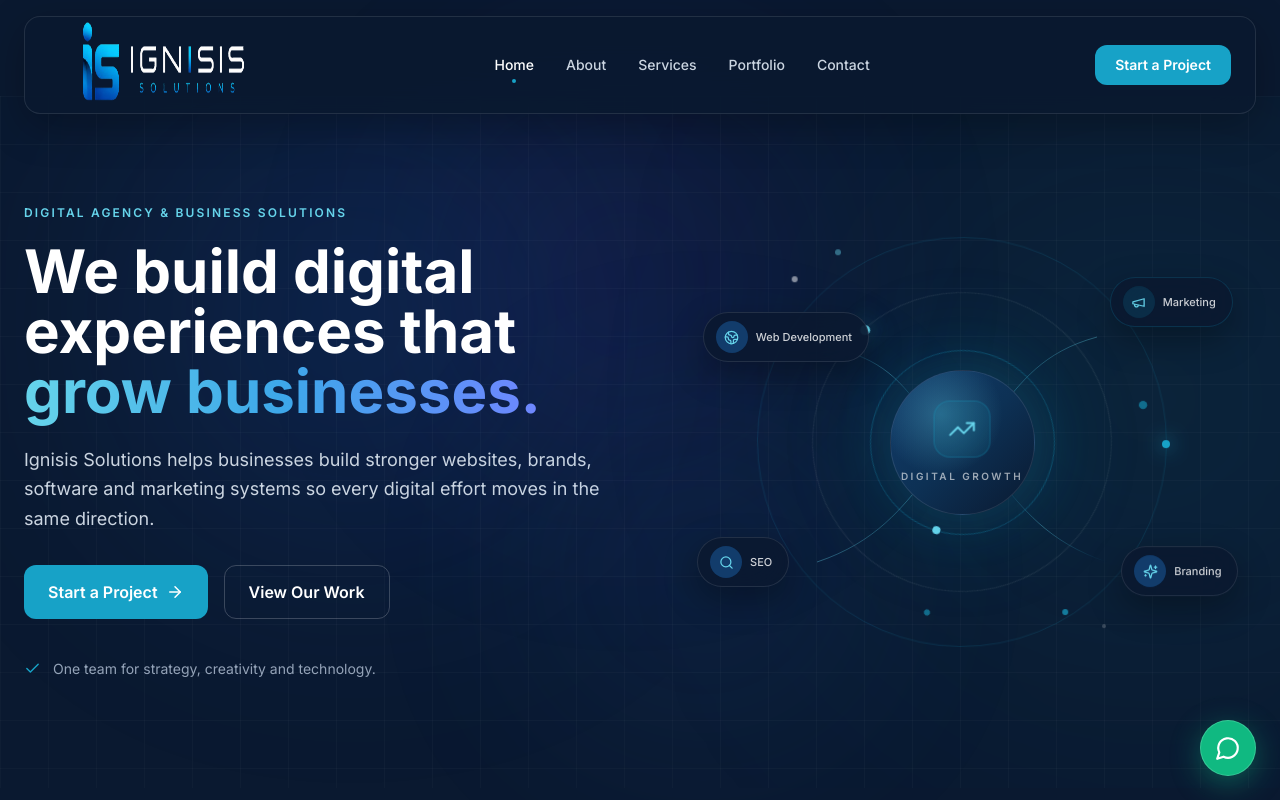
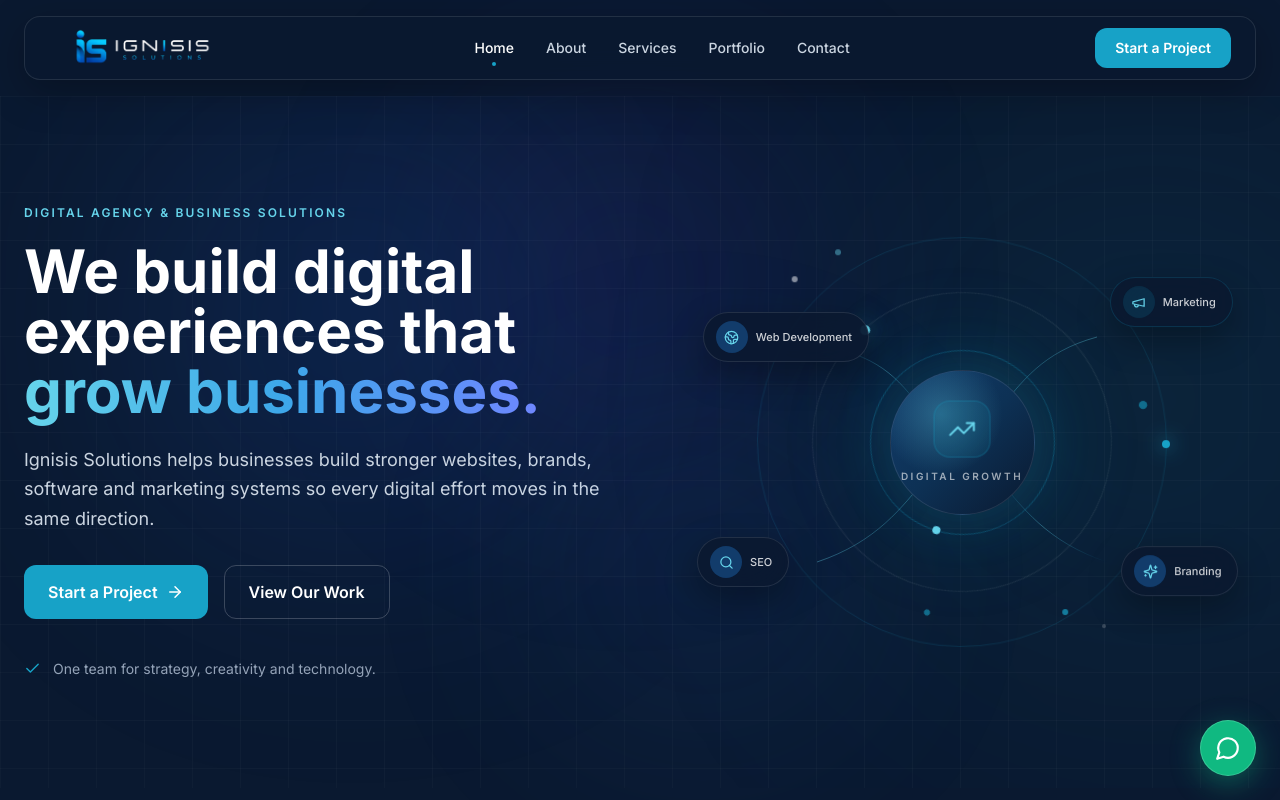
Before and after one commit to patanai12876/ignisissolutions, a Next.js app: page / in a window 1280 px wide. Shown: the top 800 px of the page. Built offline with nearby package versions, Linux system fonts and the light colour scheme.

Commit message:
logo edit navbar

```diff
--- a/src/components/layout/Navbar.tsx
+++ b/src/components/layout/Navbar.tsx
@@ -31,8 +31,8 @@ export default function Navbar() {
           <img
             src="/images/logo.png"
             alt="Ignisis Solutions"
-            className="h-16 w-auto sm:h-20 md:h-24"
-            style={{ maxWidth: 220 }}
+            className="h-10 w-auto object-contain sm:h-12 md:h-14"
+            style={{ maxWidth: 180 }}
           />
         </Link>
 
```
